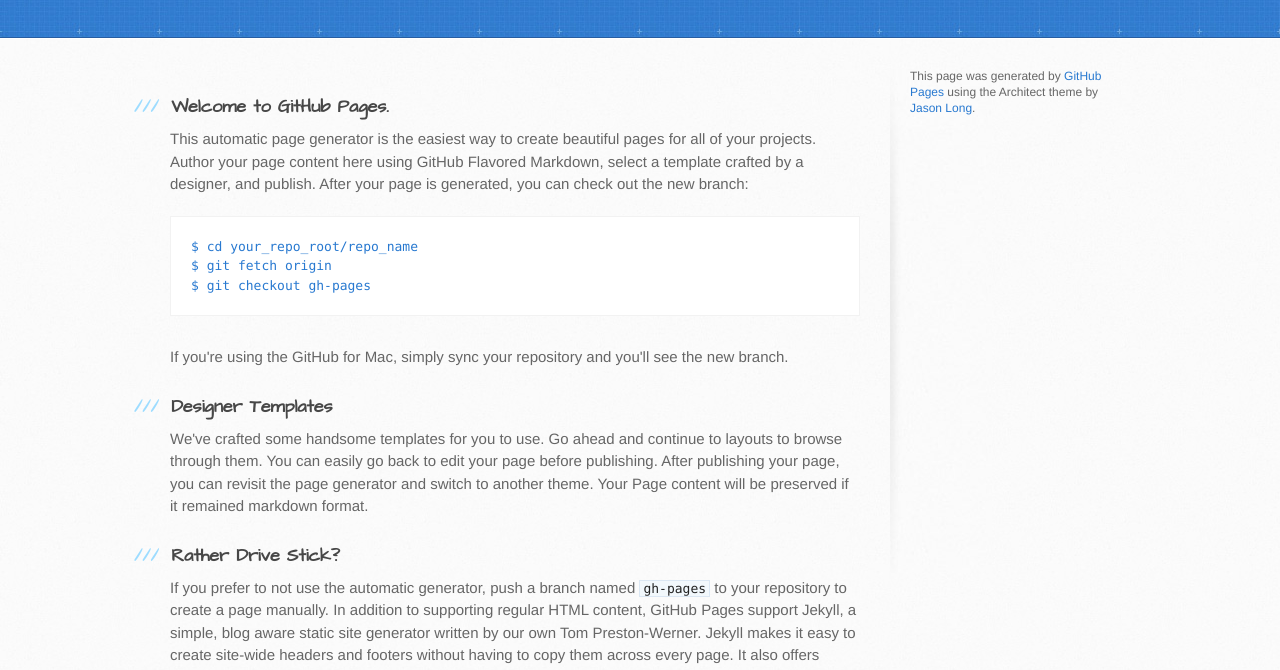
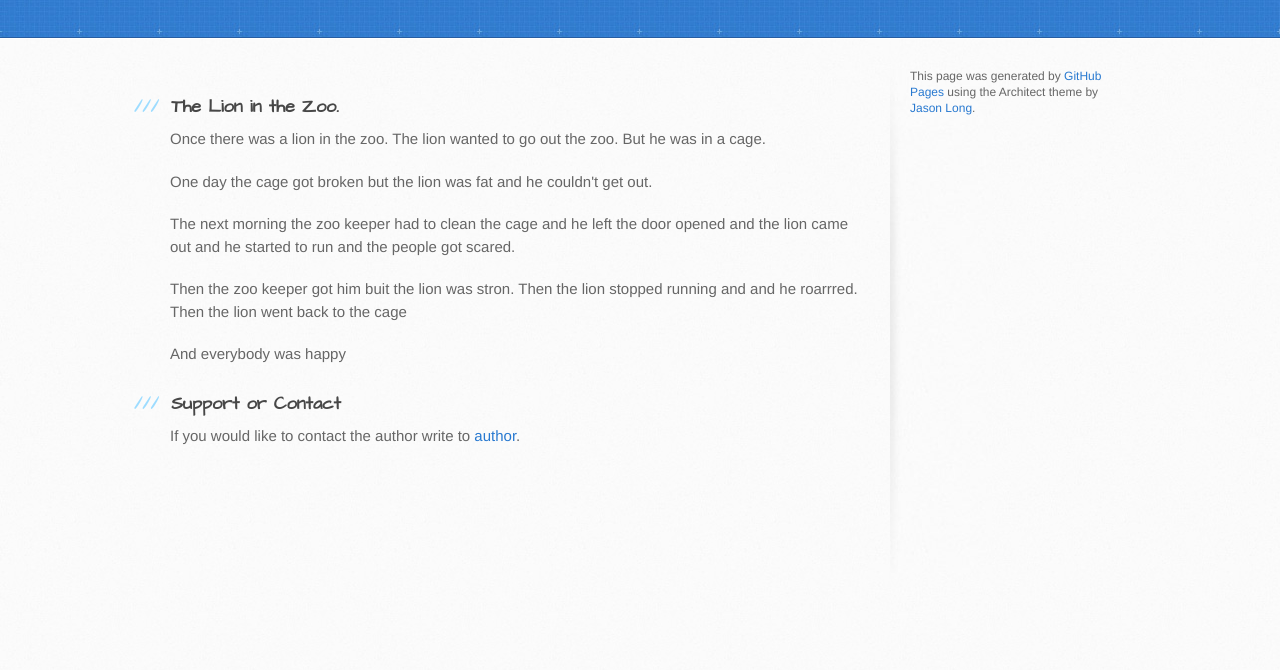
Before and after one commit to erykstories/erykstories.github.io, a plain HTML site: page index.html in a window 1280 px wide. Shown: the part 129-799 px from the top of the page. Drawn offline with Linux system fonts and the light colour scheme.

Commit message:
first story

```diff
--- a/index.html
+++ b/index.html
@@ -29,36 +29,31 @@
       <div class="inner clearfix">
         <section id="main-content">
           <h3>
-<a name="welcome-to-github-pages" class="anchor" href="#welcome-to-github-pages"><span class="octicon octicon-link"></span></a>Welcome to GitHub Pages.</h3>
+<a name="welcome-to-github-pages" class="anchor" href="#welcome-to-github-pages">
+<span class="octicon octicon-link"></span></a>The Lion in the Zoo.</h3>
 
-<p>This automatic page generator is the easiest way to create beautiful pages for all of your projects. Author your page content here using GitHub Flavored Markdown, select a template crafted by a designer, and publish. After your page is generated, you can check out the new branch:</p>
+<p>Once there was a lion in the zoo. The lion wanted to go out the zoo. But he was in a cage.</p>
 
-<pre><code>$ cd your_repo_root/repo_name
-$ git fetch origin
-$ git checkout gh-pages
-</code></pre>
 
-<p>If you're using the GitHub for Mac, simply sync your repository and you'll see the new branch.</p>
+<p>One day the cage got broken but the lion was fat and he couldn't get out.</p>
 
-<h3>
-<a name="designer-templates" class="anchor" href="#designer-templates"><span class="octicon octicon-link"></span></a>Designer Templates</h3>
 
-<p>We've crafted some handsome templates for you to use. Go ahead and continue to layouts to browse through them. You can easily go back to edit your page before publishing. After publishing your page, you can revisit the page generator and switch to another theme. Your Page content will be preserved if it remained markdown format.</p>
 
-<h3>
-<a name="rather-drive-stick" class="anchor" href="#rather-drive-stick"><span class="octicon octicon-link"></span></a>Rather Drive Stick?</h3>
+<p>The next morning the zoo keeper had to clean the cage and he left the door opened
+and the lion came out and he started to run and the people got scared.</p>
 
-<p>If you prefer to not use the automatic generator, push a branch named <code>gh-pages</code> to your repository to create a page manually. In addition to supporting regular HTML content, GitHub Pages support Jekyll, a simple, blog aware static site generator written by our own Tom Preston-Werner. Jekyll makes it easy to create site-wide headers and footers without having to copy them across every page. It also offers intelligent blog support and other advanced templating features.</p>
 
-<h3>
-<a name="authors-and-contributors" class="anchor" href="#authors-and-contributors"><span class="octicon octicon-link"></span></a>Authors and Contributors</h3>
 
-<p>You can <a href="https://github.com/blog/821" class="user-mention">@mention</a> a GitHub username to generate a link to their profile. The resulting <code>&lt;a&gt;</code> element will link to the contributor's GitHub Profile. For example: In 2007, Chris Wanstrath (<a href="https://github.com/defunkt" class="user-mention">@defunkt</a>), PJ Hyett (<a href="https://github.com/pjhyett" class="user-mention">@pjhyett</a>), and Tom Preston-Werner (<a href="https://github.com/mojombo" class="user-mention">@mojombo</a>) founded GitHub.</p>
+<p>Then the zoo keeper got him buit the lion was stron. Then the lion stopped running and
+and he roarrred. Then the lion went back to the cage</p>
+
+<p>And everybody was happy</p>
+
 
 <h3>
 <a name="support-or-contact" class="anchor" href="#support-or-contact"><span class="octicon octicon-link"></span></a>Support or Contact</h3>
 
-<p>Having trouble with Pages? Check out the documentation at <a href="http://help.github.com/pages">http://help.github.com/pages</a> or contact <a href="mailto:support@github.com">support@github.com</a> and we’ll help you sort it out.</p>
+<p>If you would like to contact the author write to <a href="mailto:eryk.stories@gmail.com">author</a>.</p>
         </section>
 
         <aside id="sidebar">
```
